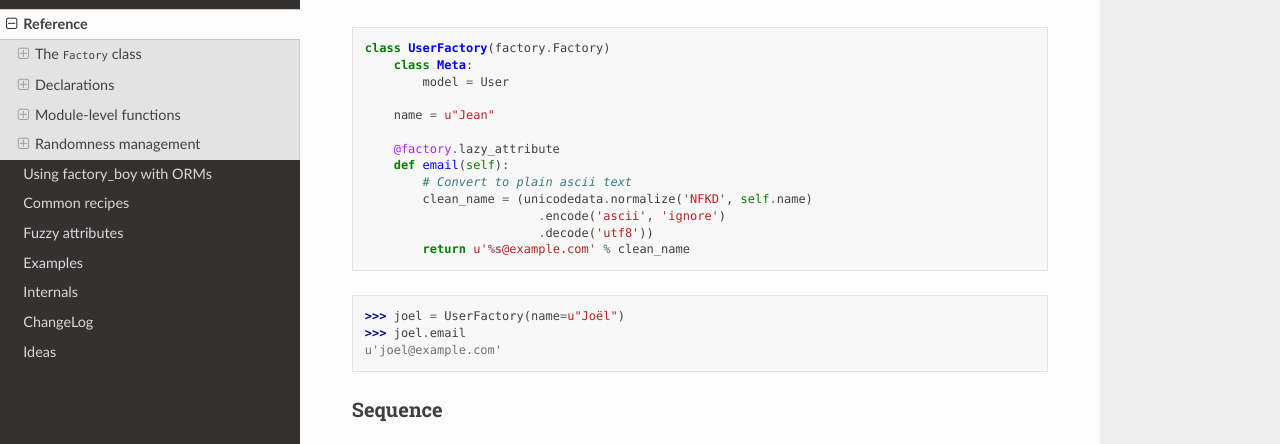
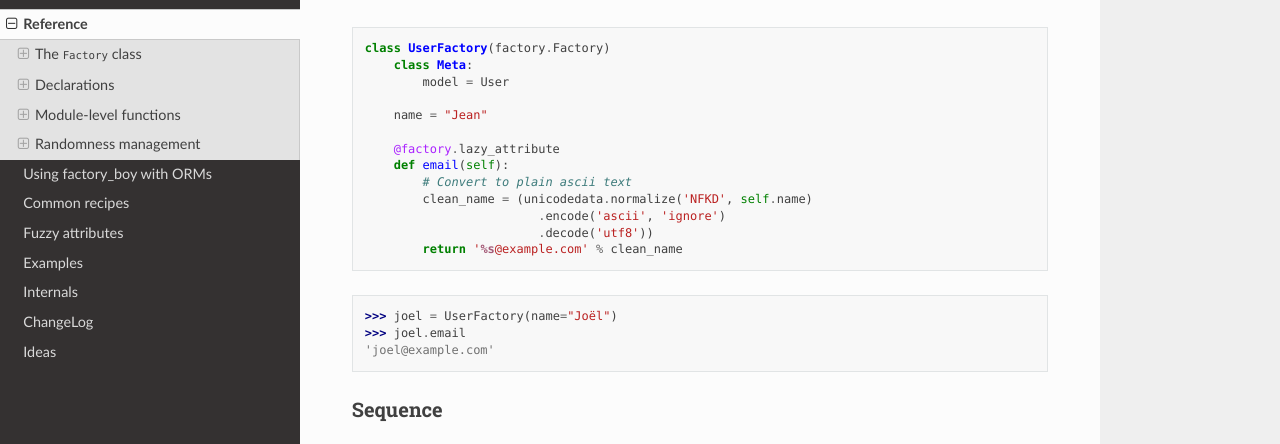
Before and after one commit to FactoryBoy/factory_boy, a Sphinx documentation site: the page built from docs/reference.rst, in a window 1280 px wide and 900 px high, scrolled down 14577 px. Shown: the part 152-596 px from the top of the window. Built offline with Sphinx 7.4.7 and the Read the Docs theme 2.0.0, drawn with Linux system fonts in a browser that asks for light colours.

Commit message:
Remove u prefix from strings in docs
Removes a Python-2-ism from docs. Python 2 has not been supported since
ea37bfeabe24113cc7ddb68b2886395f66541037 (release 3.0.0).

```diff
--- a/docs/examples.rst
+++ b/docs/examples.rst
@@ -72,8 +72,8 @@ And now, we'll define the related factories:
 
         account = factory.SubFactory(AccountFactory)
         gender = factory.Iterator([objects.Profile.GENDER_MALE, objects.Profile.GENDER_FEMALE])
-        firstname = u'John'
-        lastname = u'Doe'
+        firstname = 'John'
+        lastname = 'Doe'
 
 
 
@@ -86,7 +86,7 @@ If we commonly use a specific variant of our objects, we can refine a factory ac
 
     class FemaleProfileFactory(ProfileFactory):
         gender = objects.Profile.GENDER_FEMALE
-        firstname = u'Jane'
+        firstname = 'Jane'
         account__username = factory.Sequence(lambda n: 'jane%s' % n)
 
 
--- a/docs/orms.rst
+++ b/docs/orms.rst
@@ -432,7 +432,7 @@ A (very) simple example:
             sqlalchemy_session = session   # the SQLAlchemy session object
 
         id = factory.Sequence(lambda n: n)
-        name = factory.Sequence(lambda n: u'User %d' % n)
+        name = factory.Sequence(lambda n: 'User %d' % n)
 
 .. code-block:: pycon
 
--- a/docs/recipes.rst
+++ b/docs/recipes.rst
@@ -132,9 +132,9 @@ Since version 2.9, the :meth:`~factory.django.mute_signals` decorator should be
 
 .. code-block:: pycon
 
-    >>> u = UserFactory(profile__title=u"Lord")
+    >>> u = UserFactory(profile__title="Lord")
     >>> u.get_profile().title
-    u"Lord"
+    "Lord"
 
 Such behavior can be extended to other situations where a signal interferes with
 factory_boy related factories.
--- a/docs/reference.rst
+++ b/docs/reference.rst
@@ -883,7 +883,7 @@ return value of the method:
         class Meta:
             model = User
 
-        name = u"Jean"
+        name = "Jean"
 
         @factory.lazy_attribute
         def email(self):
@@ -891,13 +891,13 @@ return value of the method:
             clean_name = (unicodedata.normalize('NFKD', self.name)
                             .encode('ascii', 'ignore')
                             .decode('utf8'))
-            return u'%s@example.com' % clean_name
-
-.. code-block:: pycon
-
-    >>> joel = UserFactory(name=u"Joël")
+            return '%s@example.com' % clean_name
+
+.. code-block:: pycon
+
+    >>> joel = UserFactory(name="Joël")
     >>> joel.email
-    u'joel@example.com'
+    'joel@example.com'
 
 
 Sequence
```
